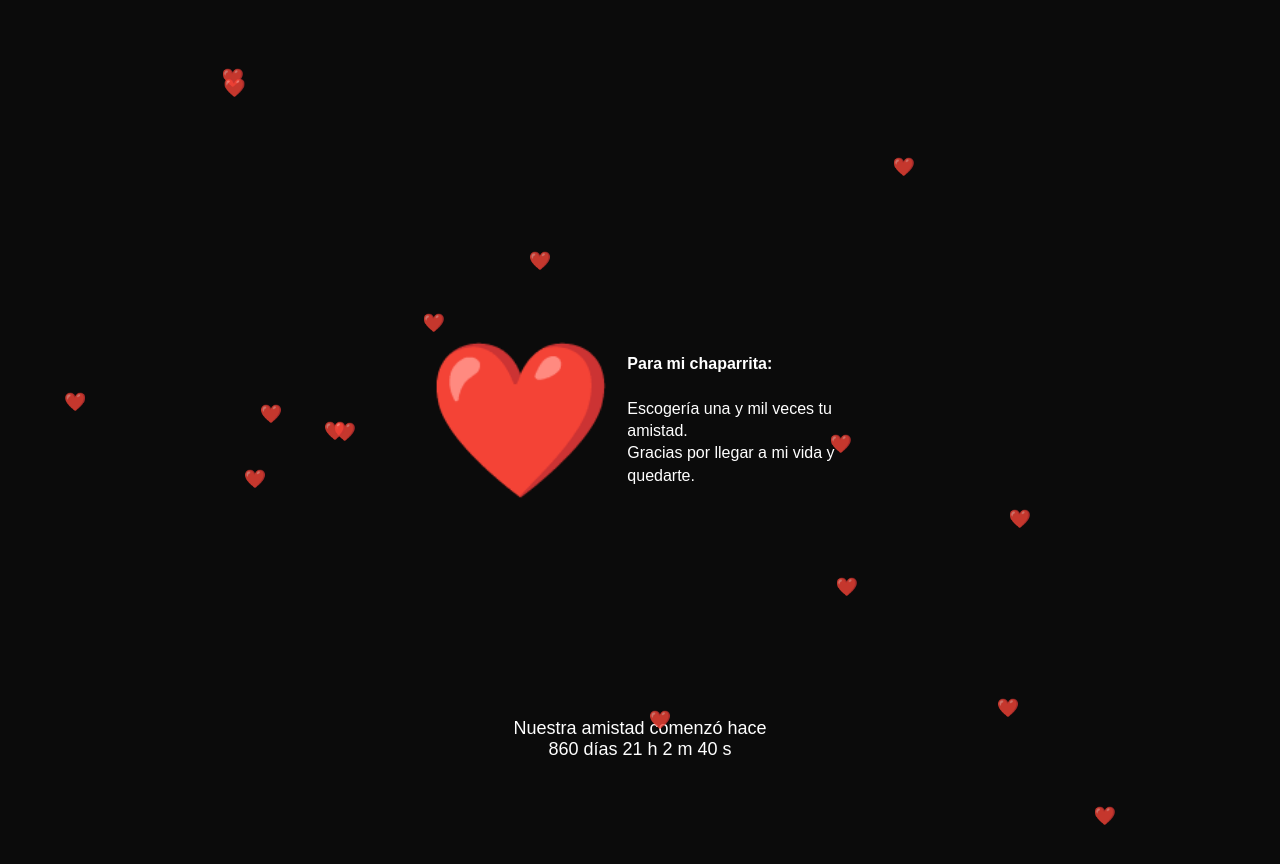
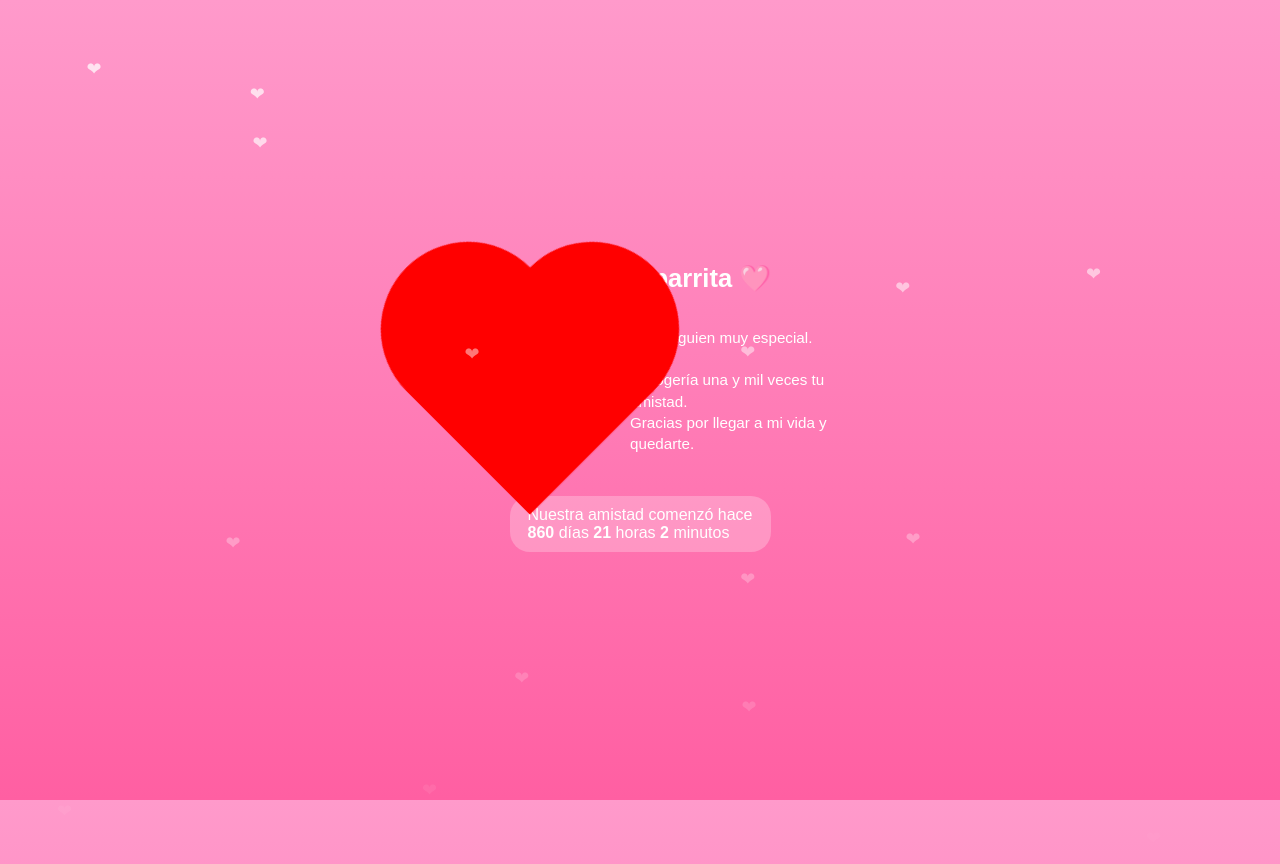
Before and after one commit to audri6933/Cartaa, a plain HTML site: page index.html in a window 1280 px wide. Before the commit the page ends 840 px from the top, so only its background shows below. Drawn offline with Linux system fonts and the light colour scheme.

Commit message:
Actualizar index.html

```diff
--- a/index.html
+++ b/index.html
@@ -8,58 +8,90 @@
 <style>
 body {
   margin: 0;
-  background: #0b0b0b;
-  color: white;
+  height: 100vh;
+  background: linear-gradient(180deg, #ff9acb, #ff5fa2);
+  display: flex;
+  flex-direction: column;
+  align-items: center;
+  justify-content: center;
   font-family: 'Arial', sans-serif;
   overflow: hidden;
+  color: white;
+}
+
+h1 {
+  margin-top: 15px;
+  font-size: 1.6em;
 }
 
 .container {
   display: flex;
   align-items: center;
-  justify-content: center;
-  height: 100vh;
-  padding: 20px;
   gap: 20px;
 }
 
 .heart {
-  font-size: 140px;
-  animation: latido 1.2s infinite;
+  width: 160px;
+  height: 160px;
+  background: red;
+  position: relative;
+  transform: rotate(-45deg);
+  animation: pulse 1.5s infinite;
 }
 
-@keyframes latido {
-  0% { transform: scale(1); }
-  50% { transform: scale(1.15); }
-  100% { transform: scale(1); }
+.heart::before,
+.heart::after {
+  content: "";
+  width: 160px;
+  height: 160px;
+  background: red;
+  border-radius: 50%;
+  position: absolute;
+}
+
+.heart::before {
+  top: -80px;
+  left: 0;
+}
+
+.heart::after {
+  left: 80px;
+  top: 0;
+}
+
+@keyframes pulse {
+  0% { transform: rotate(-45deg) scale(1); }
+  50% { transform: rotate(-45deg) scale(1.1); }
+  100% { transform: rotate(-45deg) scale(1); }
 }
 
 .text {
-  max-width: 220px;
-  font-size: 16px;
+  max-width: 200px;
+  font-size: 0.95em;
   line-height: 1.4;
 }
 
 .counter {
-  position: absolute;
-  bottom: 40px;
-  text-align: center;
-  width: 100%;
-  font-size: 18px;
+  margin-top: 25px;
+  font-size: 1em;
+  background: rgba(255,255,255,0.25);
+  padding: 10px 18px;
+  border-radius: 20px;
 }
 
-.petalo {
-  position: fixed;
-  top: -10px;
+/* corazones cayendo */
+.fall {
+  position: absolute;
+  top: -20px;
+  color: rgba(255,255,255,0.8);
   font-size: 18px;
-  animation: caer linear infinite;
-  color: pink;
-  opacity: 0.8;
+  animation: fall linear forwards;
 }
 
-@keyframes caer {
+@keyframes fall {
   to {
     transform: translateY(110vh);
+    opacity: 0;
   }
 }
 </style>
@@ -67,10 +99,13 @@ body {
 
 <body>
 
+<h1>Para mi chaparrita 🩷</h1>
+
 <div class="container">
-  <div class="heart">❤️</div>
+  <div class="heart"></div>
+
   <div class="text">
-    <strong>Para mi chaparrita:</strong><br><br>
+    Para alguien muy especial.<br><br>
     Escogería una y mil veces tu amistad.<br>
     Gracias por llegar a mi vida y quedarte.
   </div>
@@ -79,42 +114,38 @@ body {
 <div class="counter" id="contador"></div>
 
 <script>
-// CONTADOR
+/* CONTADOR */
 const inicio = new Date("2023-10-03T00:00:00");
 
-function actualizarContador() {
+function actualizar() {
   const ahora = new Date();
-  let diferencia = ahora - inicio;
+  const diff = ahora - inicio;
 
-  const dias = Math.floor(diferencia / (1000 * 60 * 60 * 24));
-  diferencia %= (1000 * 60 * 60 * 24);
-  const horas = Math.floor(diferencia / (1000 * 60 * 60));
-  diferencia %= (1000 * 60 * 60);
-  const minutos = Math.floor(diferencia / (1000 * 60));
-  diferencia %= (1000 * 60);
-  const segundos = Math.floor(diferencia / 1000);
+  const dias = Math.floor(diff / (1000 * 60 * 60 * 24));
+  const horas = Math.floor((diff / (1000 * 60 * 60)) % 24);
+  const minutos = Math.floor((diff / (1000 * 60)) % 60);
 
   document.getElementById("contador").innerHTML =
     `Nuestra amistad comenzó hace<br>
-     ${dias} días ${horas} h ${minutos} m ${segundos} s`;
+     <b>${dias}</b> días <b>${horas}</b> horas <b>${minutos}</b> minutos`;
 }
 
-setInterval(actualizarContador, 1000);
-actualizarContador();
+setInterval(actualizar, 1000);
+actualizar();
 
-// CORAZONES CAYENDO
-function crearPetalo() {
-  const petalo = document.createElement("div");
-  petalo.classList.add("petalo");
-  petalo.innerHTML = "❤️";
-  petalo.style.left = Math.random() * 100 + "vw";
-  petalo.style.animationDuration = (3 + Math.random() * 5) + "s";
-  document.body.appendChild(petalo);
+/* CORAZONES CAYENDO */
+function crearCorazon() {
+  const c = document.createElement("div");
+  c.className = "fall";
+  c.innerHTML = "❤";
+  c.style.left = Math.random() * 100 + "vw";
+  c.style.animationDuration = (3 + Math.random() * 3) + "s";
+  document.body.appendChild(c);
 
-  setTimeout(() => petalo.remove(), 8000);
+  setTimeout(() => c.remove(), 6000);
 }
 
-setInterval(crearPetalo, 300);
+setInterval(crearCorazon, 300);
 </script>
 
 </body>
```
